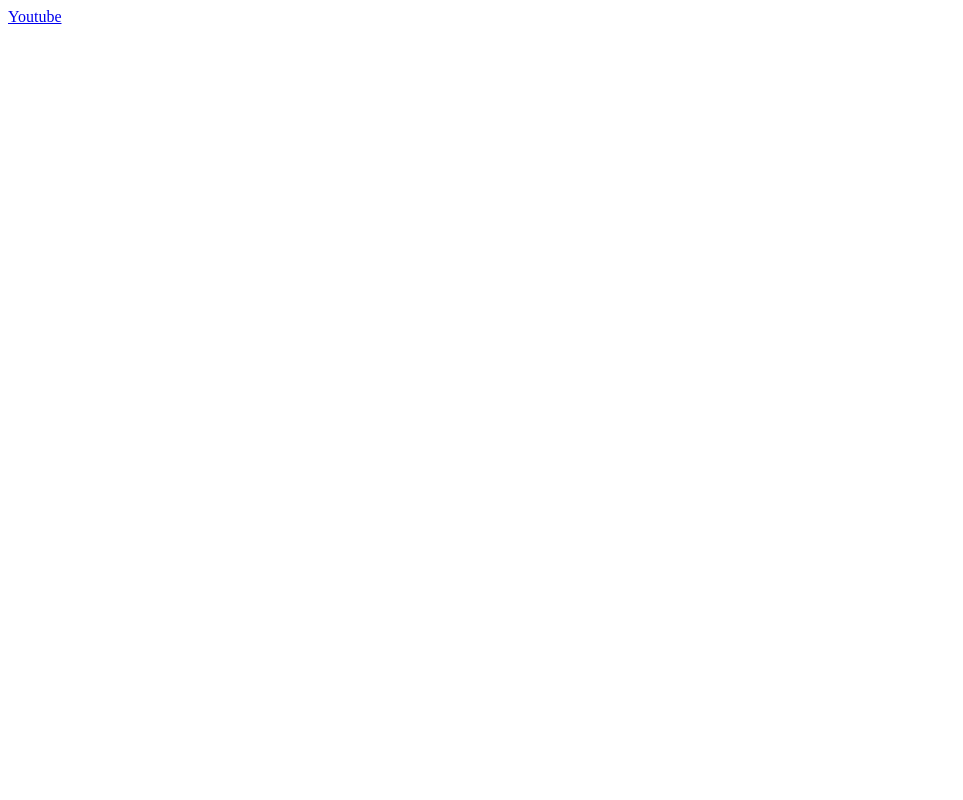
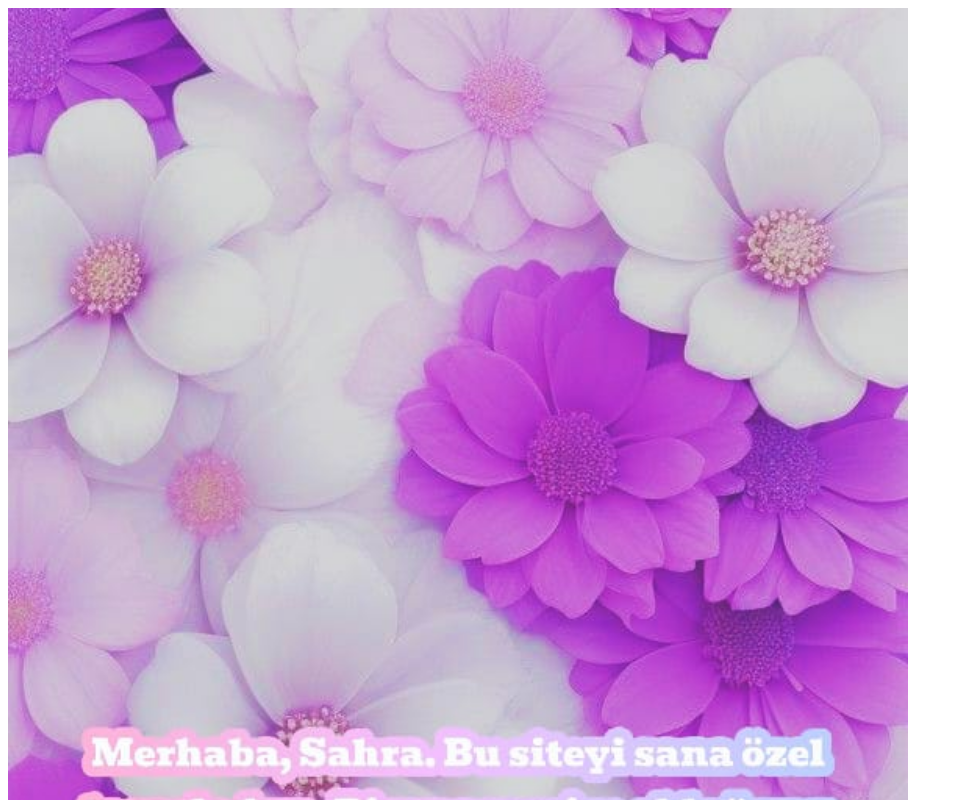
Before and after one commit to Ornata61/Sahra-icin, a plain HTML site: page index.html in a window 1280 px wide. Shown: the top 800 px of the page, without its empty margins (0-963 px from the left). Drawn offline with Linux system fonts and the light colour scheme.

Commit message:
Update index.html

```diff
--- a/index.html
+++ b/index.html
@@ -6,8 +6,9 @@
     <title>SAHRAYA</title>
 </head>
 <body>
-    <a href="https://youtu.be/_VhsogIxY60"
-    target="_blank"
-    title="Youtube'a gider">Youtube</a>
+    <a href="https://youtu.be/_VhsogIxY60">
+    <img src="Fotoğraf.jpg" alt="Merhaba, Sahra. Bu siteyi senin için hazırladım. İnşallah beğenirsin. Bu görsel, sana özel bir video linki içeriyor."
+    title="Sahra hanıma hazırlanmış video" width="900" height="1600">
+    </a>
 </body>
 </html>
```
